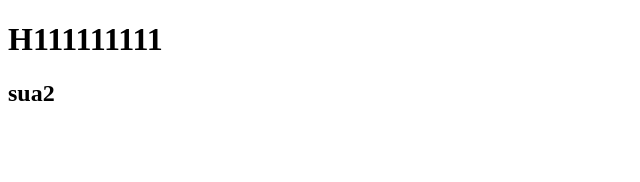
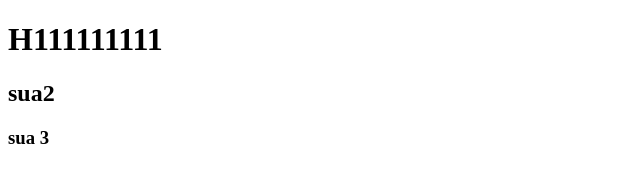
Before and after one commit to vinzboiz/duan6, a plain HTML site: page index.html in a window 1280 px wide. Shown: the full height of the page, 0-640 px from the left. Drawn offline with Linux system fonts and the light colour scheme.

Commit message:
sua lan 3

```diff
--- a/index.html
+++ b/index.html
@@ -8,5 +8,6 @@
   <body>
     <h1>H111111111</h1>
     <h2>sua2</h2>
+    <h3>sua 3</h3>
   </body>
 </html>
```
